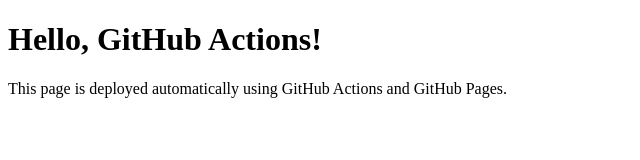
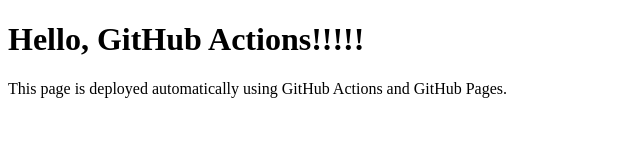
Before and after one commit to devopsfolio/biudevops, a plain HTML site: page cicd/workflow/html/index.html in a window 1280 px wide. Shown: the full height of the page, 0-640 px from the left. Drawn offline with Linux system fonts and the light colour scheme.

Commit message:
Update index.html

```diff
--- a/cicd/workflow/html/index.html
+++ b/cicd/workflow/html/index.html
@@ -6,7 +6,7 @@
     <title>GitHub Actions Deployment</title>
 </head>
 <body>
-    <h1>Hello, GitHub Actions!</h1>
+    <h1>Hello, GitHub Actions!!!!!</h1>
     <p>This page is deployed automatically using GitHub Actions and GitHub Pages.</p>
 </body>
 </html>
```
